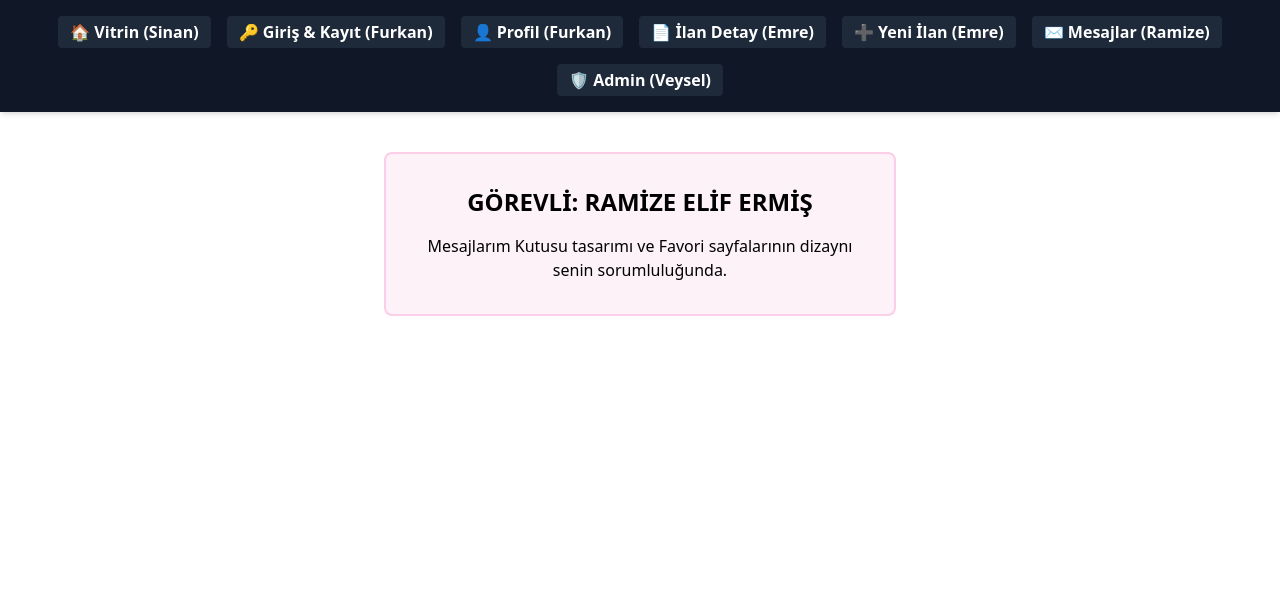
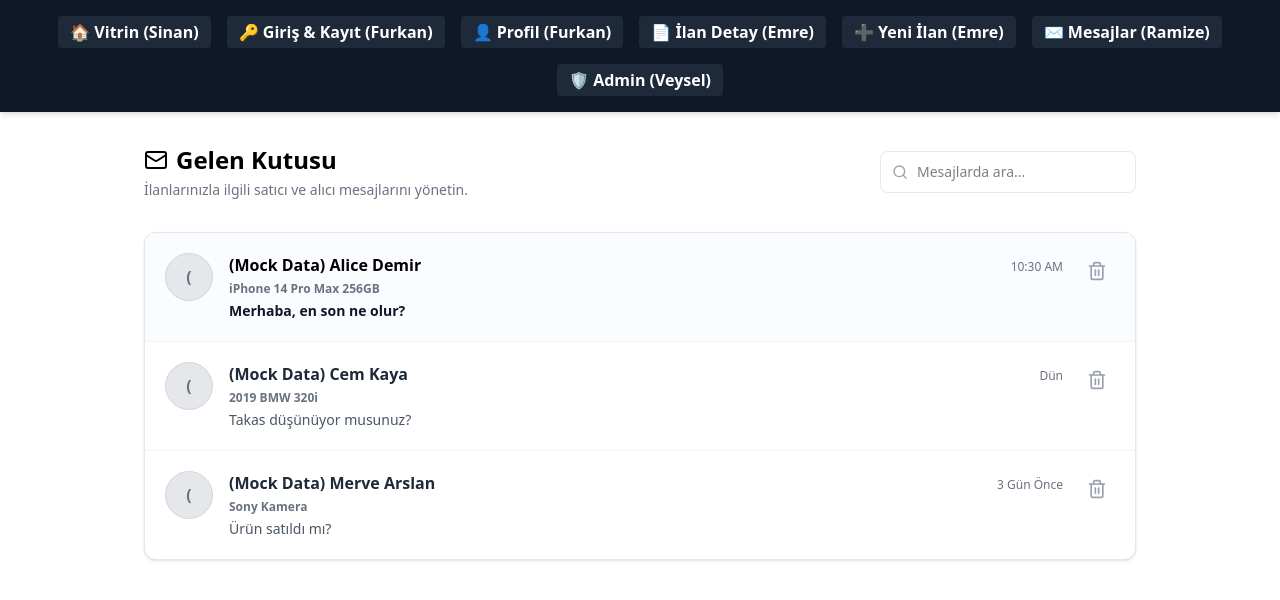
Before and after one commit to EmreTspnr/Sekondy, a React (Vite) app in the folder frontend/: page /messages in a window 1280 px wide. Shown: the top 600 px of the page. Built offline with nearby package versions, Linux system fonts and the light colour scheme; no server answers.

Commit message:
1.0.5.11
Gerekli düzenlemeler yapıldı.

```diff
--- a/frontend/src/pages/Messages.tsx
+++ b/frontend/src/pages/Messages.tsx
@@ -1,45 +1,94 @@
 import React, { useState, useEffect } from 'react';
+import { Mail, Search, Trash2 } from 'lucide-react';
 import api from '../services/api';
 
+export default function Messages() {
+  const [messages, setMessages] = useState<any[]>([]);
 
-
-export default function Messages() {
-  const [messages, setMessages] = useState([]);
-  const [favorites, setFavorites] = useState([]);
-
-  // Mesajları çek
   useEffect(() => {
     const fetchMessages = async () => {
       try {
         const response = await api.get('/messages');
         setMessages(response.data);
-      } catch (error) { }
+      } catch (error) {
+
+        setMessages([
+          { id: 1, sender: '(Mock Data) Alice Demir', listing: 'iPhone 14 Pro Max 256GB', preview: 'Merhaba, en son ne olur?', date: '10:30 AM', unread: true },
+          { id: 2, sender: '(Mock Data) Cem Kaya', listing: '2019 BMW 320i', preview: 'Takas düşünüyor musunuz?', date: 'Dün', unread: false },
+          { id: 3, sender: '(Mock Data) Merve Arslan', listing: 'Sony Kamera', preview: 'Ürün satıldı mı?', date: '3 Gün Önce', unread: false }
+        ]);
+      }
     };
     fetchMessages();
   }, []);
 
-  // Favorileri çek
-  useEffect(() => {
-    const fetchFavorites = async () => {
-      try {
-        const response = await api.get('/favorites');
-        setFavorites(response.data);
-      } catch (error) { }
-    };
-    fetchFavorites();
-  }, []);
-
-  const handleDeleteMessage = async (msgId) => {
+  const handleDeleteMessage = async (msgId: number) => {
     try {
       await api.delete(`/messages/${msgId}`);
-      // Lojik: messages.filter ile state'den de sil ki ekrandan gitsin
-    } catch (error) { }
+      setMessages(messages.filter(m => m.id !== msgId));
+    } catch (error) {
+      setMessages(messages.filter(m => m.id !== msgId));
+      alert('Mesaj Silindi');
+    }
   };
 
   return (
-    <div className="p-8 text-center bg-pink-50 border-2 border-pink-200 mt-10 max-w-lg mx-auto rounded-lg">
-      <h1 className="text-2xl font-bold mb-4">GÖREVLİ: RAMİZE ELİF ERMİŞ</h1>
-      <p>Mesajlarım Kutusu tasarımı ve Favori sayfalarının dizaynı senin sorumluluğunda.</p>
-    </div>
+    <main className="max-w-5xl mx-auto px-4 py-8 w-full">
+      <div className="flex flex-col sm:flex-row sm:items-center justify-between gap-4 mb-8">
+        <div>
+          <h1 className="text-2xl font-bold text-black flex items-center gap-2">
+            <Mail className="w-6 h-6" /> Gelen Kutusu
+          </h1>
+          <p className="text-sm text-gray-500 mt-1">İlanlarınızla ilgili satıcı ve alıcı mesajlarını yönetin.</p>
+        </div>
+        <div className="relative w-full sm:w-64">
+          <Search className="w-4 h-4 absolute left-3 top-1/2 -translate-y-1/2 text-gray-400" />
+          <input
+            type="text"
+            placeholder="Mesajlarda ara..."
+            className="w-full pl-9 pr-4 py-2.5 bg-white border border-gray-200 rounded-lg text-sm focus:border-black outline-none"
+          />
+        </div>
+      </div>
+
+      <div className="bg-white rounded-xl shadow-sm border border-gray-200 overflow-hidden">
+        {messages.length === 0 ? (
+          <div className="p-12 text-center">
+            <Mail className="w-12 h-12 text-gray-300 mx-auto mb-4" />
+            <p className="text-gray-500 font-medium">Şu an hiç mesajınız yok.</p>
+          </div>
+        ) : (
+          <div className="divide-y divide-gray-100">
+            {messages.map(msg => (
+              <div key={msg.id} className={`flex items-start gap-4 p-5 hover:bg-gray-50 transition-colors cursor-pointer ${msg.unread ? 'bg-blue-50/30' : ''}`}>
+                <div className="w-12 h-12 rounded-full bg-gray-200 flex-shrink-0 border border-gray-300 overflow-hidden flex items-center justify-center font-bold text-gray-500">
+                  {msg.sender.charAt(0)}
+                </div>
+
+                <div className="flex-1 min-w-0">
+                  <div className="flex justify-between items-baseline mb-1">
+                    <h3 className={`font-bold ${msg.unread ? 'text-black' : 'text-gray-800'}`}>{msg.sender}</h3>
+                    <span className="text-xs text-gray-500 font-medium">{msg.date}</span>
+                  </div>
+                  <h4 className="text-xs font-bold text-gray-500 mb-1">{msg.listing}</h4>
+                  <p className={`text-sm truncate ${msg.unread ? 'text-gray-900 font-semibold' : 'text-gray-600'}`}>
+                    {msg.preview}
+                  </p>
+                </div>
+
+                <div className="flex items-center">
+                  <button
+                    onClick={(e) => { e.stopPropagation(); handleDeleteMessage(msg.id); }}
+                    className="p-2 text-gray-400 hover:text-red-500 hover:bg-red-50 rounded-lg transition-colors"
+                  >
+                    <Trash2 className="w-5 h-5" />
+                  </button>
+                </div>
+              </div>
+            ))}
+          </div>
+        )}
+      </div>
+    </main>
   );
 }
```
